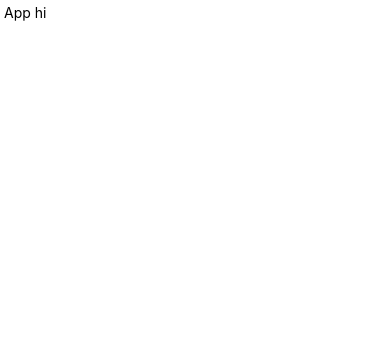
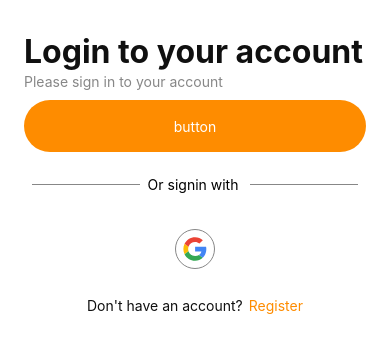
Before and after one commit to Shishir435/KalKram, a React Native app: screen /Signup in a window 390 px wide. Shown: the top 352 px of the page. Built offline with nearby package versions, Linux system fonts and the light colour scheme.

Commit message:
Add AuthCard, react-native-svg and color variables

```diff
--- a/package.json
+++ b/package.json
@@ -15,7 +15,8 @@
   },
   "dependencies": {
     "react": "18.2.0",
-    "react-native": "0.73.6"
+    "react-native": "0.73.6",
+    "react-native-svg": "^15.1.0"
   },
   "devDependencies": {
     "@babel/core": "^7.20.0",
@@ -32,6 +33,7 @@
     "husky": "^9.0.11",
     "jest": "^29.6.3",
     "prettier": "2.8.8",
+    "react-native-svg-transformer": "^1.3.0",
     "react-test-renderer": "18.2.0",
     "typescript": "5.0.4"
   },
--- a/src/App.tsx
+++ b/src/App.tsx
@@ -1,11 +1,18 @@
 import {StyleSheet, View} from 'react-native';
 import React from 'react';
-import InterText from './components/InterText';
-
+// import Login from './screens/auth/Login';
+import AuthCard from './components/AuthCard';
 const App = () => {
   return (
     <View style={styles.container}>
-      <InterText>App hi</InterText>
+      {/* <Login /> */}
+      <AuthCard
+        pageHeading="Login to your account"
+        pageSubHeading="Please sign in to your account"
+        authDescription="Don't have an account?"
+        AuthActionTitle="Register"
+        AuthAction={() => {}}
+      />
     </View>
   );
 };
@@ -13,7 +20,5 @@ const App = () => {
 export default App;
 
 const styles = StyleSheet.create({
-  container: {
-    padding: 4,
-  },
+  container: {},
 });
--- /dev/null
+++ b/src/components/AuthCard.tsx
@@ -0,0 +1,111 @@
+import {Alert, StyleSheet, TouchableOpacity, View} from 'react-native';
+import React from 'react';
+import InterText from './InterText';
+import Button from './Button';
+import {BG_PRIMARY, HEADING, SUB_HEADING} from '../lib/color';
+import {Icon} from './Icons';
+interface AuthCardProps {
+  children?: React.ReactNode;
+  pageHeading: string;
+  pageSubHeading: string;
+  authDescription: string;
+  AuthActionTitle: string;
+  AuthAction: () => void;
+}
+const AuthCard = ({
+  children,
+  pageHeading,
+  pageSubHeading,
+  AuthAction,
+  AuthActionTitle,
+  authDescription,
+}: AuthCardProps) => {
+  return (
+    <View style={styles.container}>
+      <View>
+        <InterText style={styles.heading}>{pageHeading}</InterText>
+        <InterText style={styles.subHeading}>{pageSubHeading}</InterText>
+      </View>
+      <View>{children}</View>
+      <View>
+        <Button title="button" onPress={() => Alert.alert('hello ji')} />
+      </View>
+      <View style={styles.divider}>
+        <View style={styles.line} />
+        <InterText>Or signin with </InterText>
+        <View style={styles.line} />
+      </View>
+      <View style={styles.socials}>
+        <View style={styles.circle}>
+          <Icon.google height={24} width={24} />
+        </View>
+      </View>
+      <View style={styles.footer}>
+        <InterText style={styles.authDescription}>{authDescription}</InterText>
+        <TouchableOpacity onPress={AuthAction}>
+          <InterText style={styles.authTitle}>{AuthActionTitle}</InterText>
+        </TouchableOpacity>
+      </View>
+    </View>
+  );
+};
+
+export default AuthCard;
+
+const styles = StyleSheet.create({
+  container: {
+    paddingHorizontal: 24,
+    marginTop: 32,
+    gap: 4,
+  },
+  heading: {
+    fontSize: 32,
+    fontWeight: 'bold',
+    color: HEADING,
+    lineHeight: 40,
+  },
+  subHeading: {
+    fontSize: 14,
+    fontWeight: '400',
+    color: SUB_HEADING,
+    lineHeight: 20,
+  },
+  divider: {
+    flexDirection: 'row',
+    alignItems: 'center',
+    marginVertical: 20,
+  },
+  line: {
+    flex: 1,
+    height: 1,
+    backgroundColor: SUB_HEADING,
+    marginHorizontal: 8,
+  },
+  socials: {
+    alignItems: 'center',
+    marginVertical: 12,
+  },
+  circle: {
+    height: 40,
+    width: 40,
+    alignItems: 'center',
+    justifyContent: 'center',
+    borderWidth: 1,
+    borderColor: SUB_HEADING,
+    borderRadius: 1000,
+  },
+  footer: {
+    flexDirection: 'row',
+    justifyContent: 'center',
+    gap: 6,
+    marginVertical: 12,
+  },
+  authDescription: {
+    fontSize: 14,
+    color: HEADING,
+  },
+  authTitle: {
+    color: BG_PRIMARY,
+    fontSize: 14,
+  },
+});
--- /dev/null
+++ b/src/components/Button.tsx
@@ -0,0 +1,32 @@
+import {StyleSheet, TouchableOpacity} from 'react-native';
+import React from 'react';
+import InterText from './InterText';
+import {BG_PRIMARY} from '../lib/color';
+interface ButtonProp {
+  title: string;
+  onPress: () => void;
+}
+const Button = ({title, onPress}: ButtonProp) => {
+  return (
+    <TouchableOpacity style={styles.container} onPress={onPress}>
+      <InterText style={styles.text}>{title}</InterText>
+    </TouchableOpacity>
+  );
+};
+
+export default Button;
+
+const styles = StyleSheet.create({
+  container: {
+    height: 52,
+    borderRadius: 100,
+    backgroundColor: BG_PRIMARY,
+    justifyContent: 'center',
+    alignItems: 'center',
+  },
+  text: {
+    fontSize: 14,
+    textAlign: 'center',
+    color: '#FFFFFF',
+  },
+});
--- /dev/null
+++ b/src/components/Icons.tsx
@@ -0,0 +1,40 @@
+import React from 'react';
+import Svg, {G, SvgProps, Path} from 'react-native-svg';
+interface IconProps extends SvgProps {}
+export const Icon = {
+  google: (props: IconProps) => (
+    <Svg width="48" height="48" viewBox="-0.5 0 48 48" {...props}>
+      <G
+        id="Icons"
+        stroke="none"
+        stroke-width="1"
+        fill="none"
+        fill-rule="evenodd">
+        <G id="Color-" transform="translate(-401.000000, -860.000000)">
+          <G id="Google" transform="translate(401.000000, 860.000000)">
+            <Path
+              d="M9.82727273,24 C9.82727273,22.4757333 10.0804318,21.0144 10.5322727,19.6437333 L2.62345455,13.6042667 C1.08206818,16.7338667 0.213636364,20.2602667 0.213636364,24 C0.213636364,27.7365333 1.081,31.2608 2.62025,34.3882667 L10.5247955,28.3370667 C10.0772273,26.9728 9.82727273,25.5168 9.82727273,24"
+              id="Fill-1"
+              fill="#FBBC05"
+            />
+            <Path
+              d="M23.7136364,10.1333333 C27.025,10.1333333 30.0159091,11.3066667 32.3659091,13.2266667 L39.2022727,6.4 C35.0363636,2.77333333 29.6954545,0.533333333 23.7136364,0.533333333 C14.4268636,0.533333333 6.44540909,5.84426667 2.62345455,13.6042667 L10.5322727,19.6437333 C12.3545909,14.112 17.5491591,10.1333333 23.7136364,10.1333333"
+              id="Fill-2"
+              fill="#EB4335"
+            />
+            <Path
+              d="M23.7136364,37.8666667 C17.5491591,37.8666667 12.3545909,33.888 10.5322727,28.3562667 L2.62345455,34.3946667 C6.44540909,42.1557333 14.4268636,47.4666667 23.7136364,47.4666667 C29.4455,47.4666667 34.9177955,45.4314667 39.0249545,41.6181333 L31.5177727,35.8144 C29.3995682,37.1488 26.7323182,37.8666667 23.7136364,37.8666667"
+              id="Fill-3"
+              fill="#34A853"
+            />
+            <Path
+              d="M46.1454545,24 C46.1454545,22.6133333 45.9318182,21.12 45.6113636,19.7333333 L23.7136364,19.7333333 L23.7136364,28.8 L36.3181818,28.8 C35.6879545,31.8912 33.9724545,34.2677333 31.5177727,35.8144 L39.0249545,41.6181333 C43.3393409,37.6138667 46.1454545,31.6490667 46.1454545,24"
+              id="Fill-4"
+              fill="#4285F4"
+            />
+          </G>
+        </G>
+      </G>
+    </Svg>
+  ),
+};
--- /dev/null
+++ b/src/lib/color.ts
@@ -0,0 +1,4 @@
+export const BG_PRIMARY = '#FE8C00';
+export const SECONDARY = '#6c757d';
+export const HEADING = '#101010';
+export const SUB_HEADING = '#878787';
```
Also changed, not shown: 1 other file (tests, documents, lock files or other folders).
